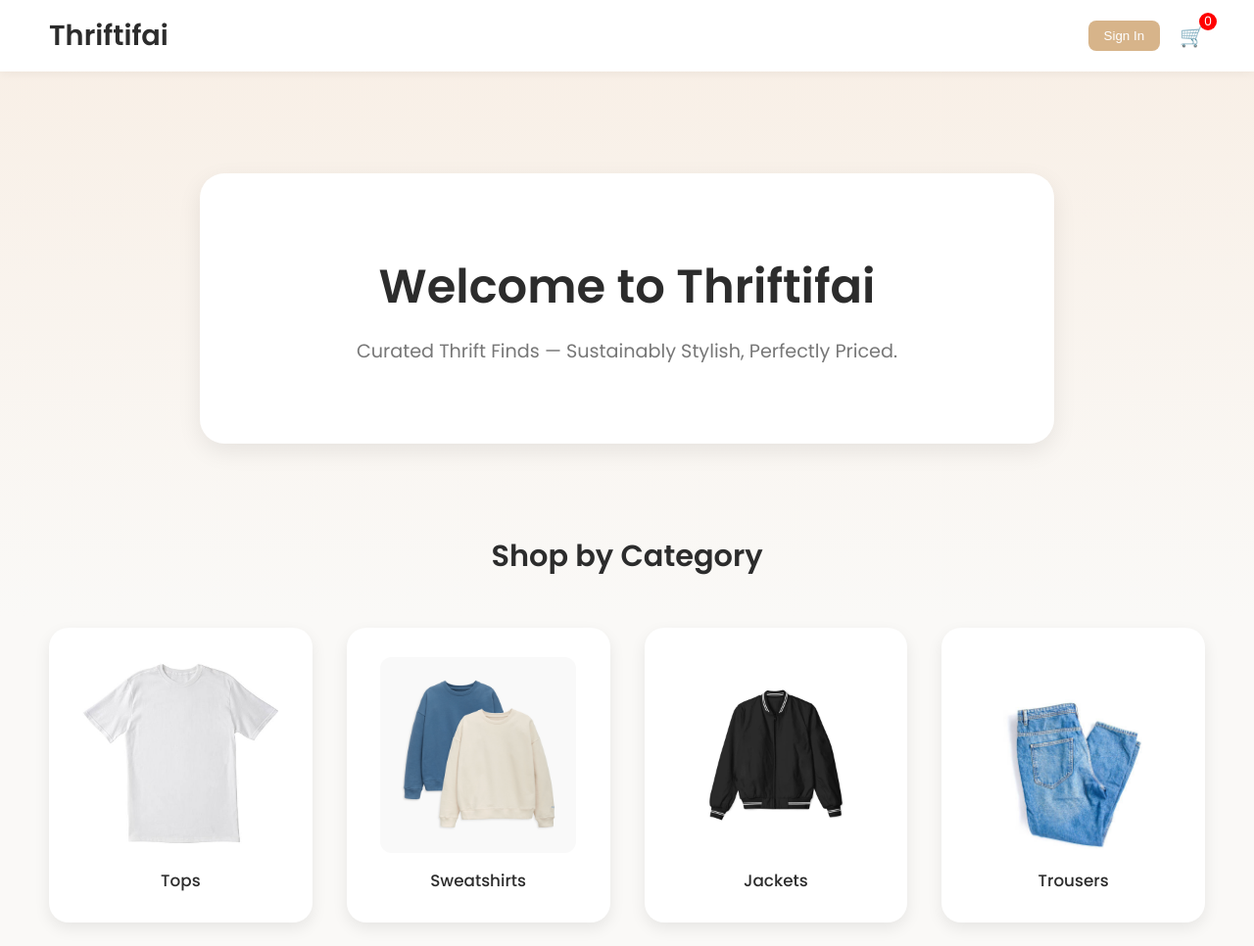
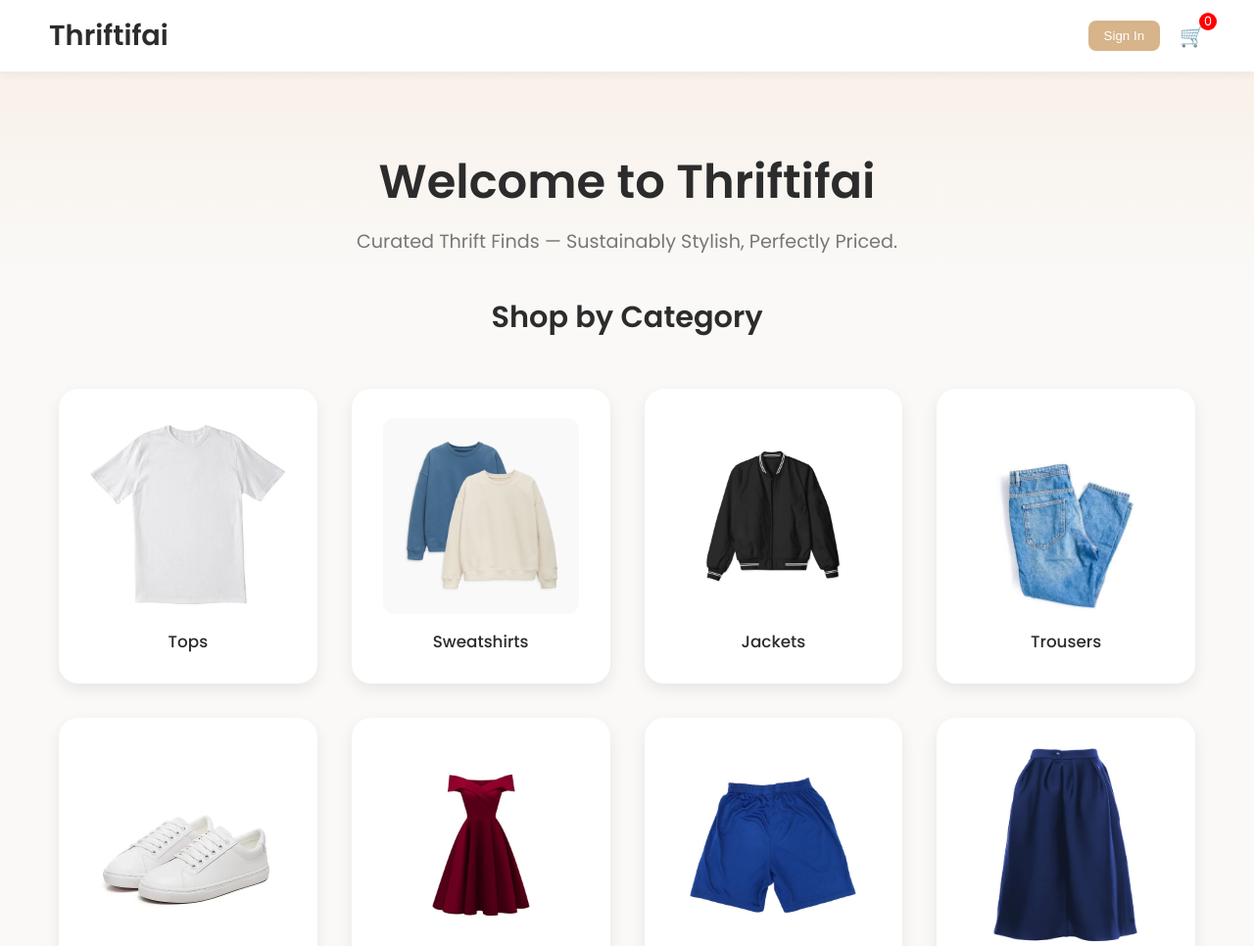
Before and after one commit to joshuadamie/Thriftifai, a website: page public/dashboard.html in a window 1280 px wide. Shown: the top 966 px of the page at 98% size. Drawn offline with Linux system fonts and the light colour scheme.

Commit message:
Update dashboard.html

```diff
--- a/public/dashboard.html
+++ b/public/dashboard.html
@@ -64,14 +64,21 @@
     #cart-icon { position: relative; cursor: pointer; font-size: 1.3rem; }
 
     /* Hero Section */
-    .hero { height:80vh; display:flex; justify-content:center; align-items:center; text-align:center; background: linear-gradient(180deg, #f8eee4, #faf9f7); padding-top:10px; margin-top:-10px; margin-bottom:-175px; }
-    .hero-box { background: var(--white); padding: 80px 160px; border-radius:25px; box-shadow:0 8px 25px rgba(0,0,0,0.08); animation:fadeIn 1s ease forwards; max-width:1000px; }
-    @keyframes fadeIn { from { opacity:0; transform: translateY(30px); } to { opacity:1; transform:translateY(0); } }
-    .hero h2 { font-size:3rem; margin-bottom:15px; font-weight:600; }
-    .hero p { font-size:1.2rem; color: var(--text-light); }
+    .category-hero {
+      padding: 150px 20px 20px 20px;
+      text-align: center;
+      background: linear-gradient(180deg, #f8eee4, #faf9f7);
+      animation: fadeIn 1s ease forwards;
+    }
+    @keyframes fadeIn {
+      from { opacity: 0; transform: translateY(30px); }
+      to { opacity: 1; transform: translateY(0); }
+    }
+    .category-hero h2 { font-size: 3rem; margin-bottom: 10px; }
+    .category-hero p { font-size: 1.2rem; color: var(--text-light); }
 
     /* Categories */
-    .categories { max-width:1200px; margin:80px auto; padding:10px; text-align:center; }
+    .categories { max-width:1200px; margin: 0 auto 50px; padding:20px; text-align:center; }
     .categories h3 { font-size:1.9rem; margin-bottom:50px; font-weight:600; }
     .category-grid { display:grid; grid-template-columns: repeat(auto-fit, minmax(260px,1fr)); gap:35px; }
     .category-grid a { text-decoration:none; color:inherit; display:block; }
@@ -92,11 +99,12 @@
   </nav>
 
   <!-- Hero -->
-  <section class="hero">
-    <div class="hero-box">
+  <section class="category-hero">
+
       <h2>Welcome to Thriftifai</h2>
+
       <p>Curated Thrift Finds — Sustainably Stylish, Perfectly Priced.</p>
-    </div>
+
   </section>
 
   <!-- Categories -->
```
